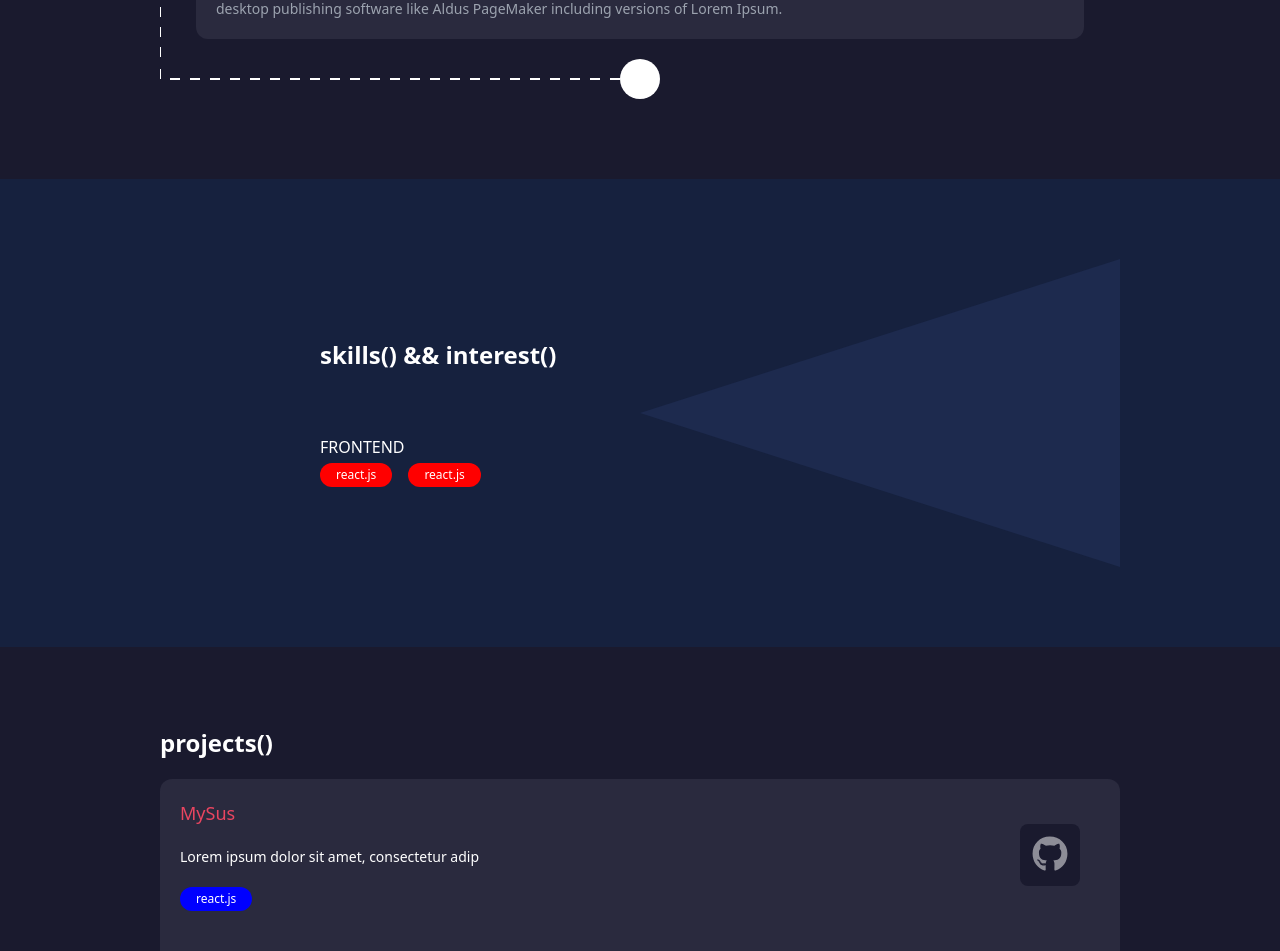
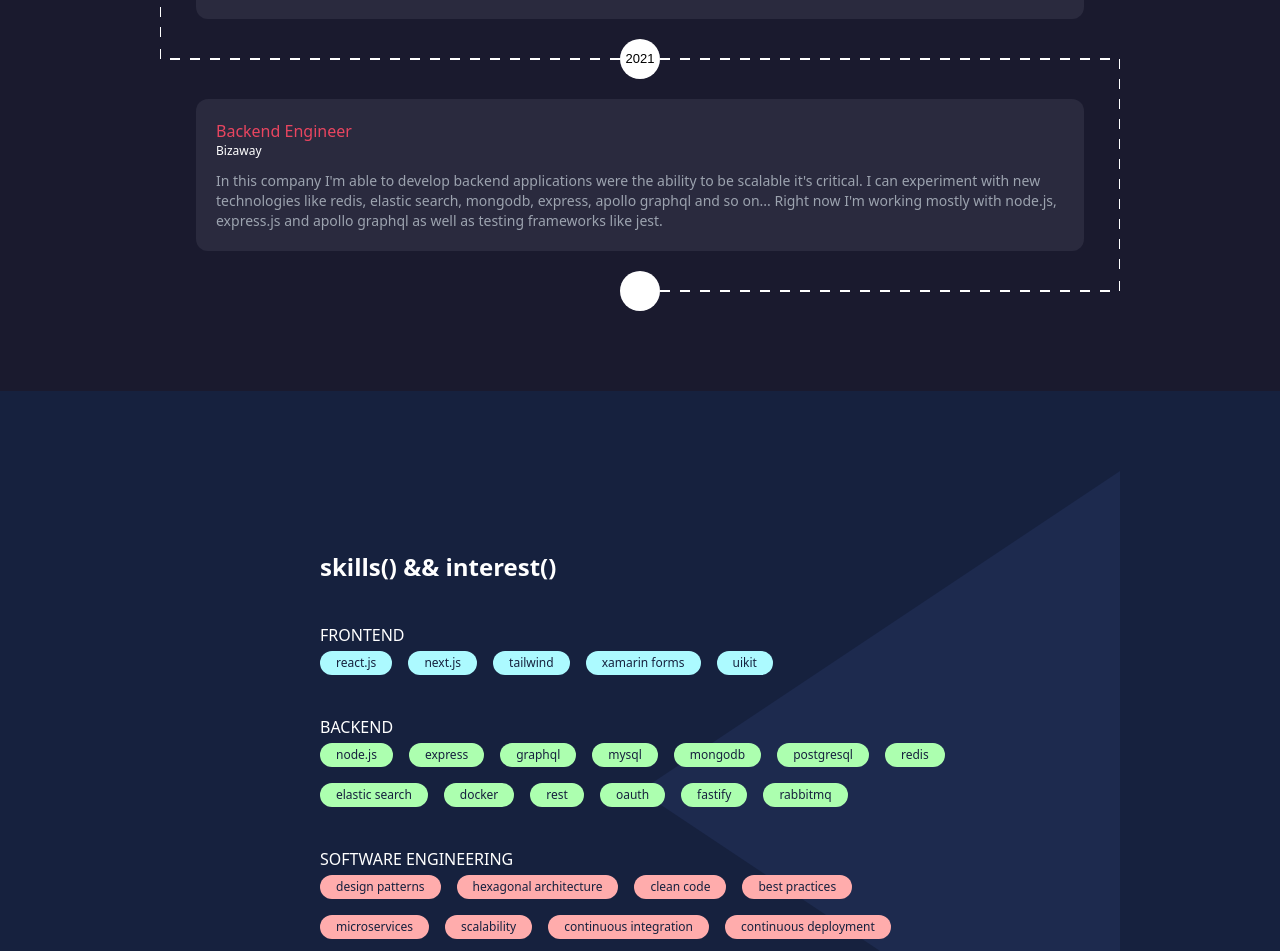
Before and after one commit to dev4l3x/portfolio, a Next.js app: page / in a window 1280 px wide. Shown: the part 1961-2912 px from the top of the page. Built offline with nearby package versions, Linux system fonts and the light colour scheme.

Commit message:
Add dynamic data at build time from a yaml file and replaced the test data

```diff
--- a/components/ProjectsContainer/ProjectsContainer.jsx
+++ b/components/ProjectsContainer/ProjectsContainer.jsx
@@ -20,18 +20,18 @@ const ProjectsContainer = (props) => {
   );
 };
 
-const Project = (props) => {
+const Project = ({ title, description, techs, repo }) => {
   return (
     <div className="grid p-5" style={{ gridTemplateColumns: "auto 100px" }}>
       <div className="flex flex-col gap-4 col-start-1">
         <h2 className="text-lg" style={{ color: "var(--red)" }}>
-          MySus
+          {title}
         </h2>
-        <p className="text-sm my-1">
-          Lorem ipsum dolor sit amet, consectetur adip
-        </p>
-        <div className="flex">
-          <Skill text="react.js" color="blue"></Skill>
+        <p className="text-sm my-1">{description}</p>
+        <div className="flex flex-wrap gap-4">
+          {techs.map((tech) => {
+            return <Skill text={tech.name} color={tech.color}></Skill>;
+          })}
         </div>
       </div>
       <a
@@ -40,7 +40,7 @@ const Project = (props) => {
           styles["github-button"]
         }
         style={{ backgroundColor: "var(--dark)" }}
-        href="https://github.com/dev4l3x"
+        href={repo}
         target="_blank"
       >
         <FontAwesomeIcon
--- a/components/Skill/Skill.jsx
+++ b/components/Skill/Skill.jsx
@@ -1,8 +1,8 @@
 const Skill = ({ text, color }) => {
   return (
     <div
-      className="text-xs w-max h-max py-1 px-4 rounded-full"
-      style={{ backgroundColor: color }}
+      className="text-xs w-auto h-6 py-1 px-4 rounded-full"
+      style={{ backgroundColor: color, color: "var(--bluedark)" }}
     >
       <span>{text}</span>
     </div>
--- a/components/SkillArea/SkillArea.jsx
+++ b/components/SkillArea/SkillArea.jsx
@@ -1,8 +1,8 @@
-const SkillArea = (props) => {
+const SkillArea = ({ area, children }) => {
   return (
     <div>
-      <h2 className="mb-1">FRONTEND</h2>
-      <div className="flex gap-4">{props.children}</div>
+      <h2 className="mb-1 mt-10">{area}</h2>
+      <div className="flex flex-wrap gap-4">{children}</div>
     </div>
   );
 };
--- a/modules/Experience/Experience.jsx
+++ b/modules/Experience/Experience.jsx
@@ -4,12 +4,14 @@ import React, { useState, useEffect } from "react";
 import YearLine from "../../components/YearLine/YearLine";
 import DownLine from "../../components/DownLine";
 
-const Experience = (props) => {
+const Experience = ({ id, experiences }) => {
+  let last_row = 1;
+  let right_direction = false;
   return (
-    <section className="section" id={props.id}>
+    <section className="section" id={id}>
       <h1 className="title mb-10">experience()</h1>
       <div className="grid" style={{ gridTemplateColumns: "36px auto 36px" }}>
-        <YearLine
+        {/* <YearLine
           className="h-10 w-full col-span-3 row-start-1"
           id="test"
           year="2016"
@@ -24,7 +26,7 @@ const Experience = (props) => {
           id="second"
         />
 
-        <ExperiencePill
+        <ExperiencePil
           className="row-start-2 col-start-2 my-5"
           position="Bachelor's degree - Compute Science"
           company="University of Vigo"
@@ -60,7 +62,58 @@ const Experience = (props) => {
           leftSide={true}
           rightSide={false}
           leftConector="up"
-        />
+        /> */}
+        {experiences.map((experience, index) => {
+          right_direction = !right_direction;
+          return (
+            <React.Fragment>
+              <YearLine
+                className={`h-10 w-full col-span-3 row-start-${last_row++}`}
+                year={experience.year}
+                id={`${index}year`}
+                leftSide={index !== 0}
+                rightSide={true}
+                leftConector={
+                  (index !== 0 && !right_direction && "down") ||
+                  (index !== 0 && "up")
+                }
+                rightConector={
+                  (index !== 0 && !right_direction && "up") || "down"
+                }
+              />
+              <ExperiencePill
+                className={`row-start-${last_row} col-start-2 my-5`}
+                position={experience.title}
+                company={experience.place}
+                description={experience.description}
+              />
+              {right_direction && (
+                <DownLine
+                  className={`h-full w-full col-start-3 row-start-${last_row++}`}
+                  isRight={true}
+                  id={`index${index}down`}
+                />
+              )}
+              {!right_direction && (
+                <DownLine
+                  className={`h-full w-full col-start-1 row-start-${last_row++}`}
+                  isRight={false}
+                  id={`index${index}down`}
+                />
+              )}
+              {index === experiences.length - 1 && (
+                <YearLine
+                  className={`h-10 w-full col-span-3 row-start-${last_row++}`}
+                  id={`final${index}`}
+                  leftSide={!right_direction}
+                  rightSide={right_direction}
+                  leftConector={!right_direction && "up"}
+                  rightConector={right_direction && "up"}
+                />
+              )}
+            </React.Fragment>
+          );
+        })}
       </div>
     </section>
   );
--- a/modules/Projects/Projects.jsx
+++ b/modules/Projects/Projects.jsx
@@ -1,12 +1,20 @@
 import ProjectsContainer from "../../components/ProjectsContainer/ProjectsContainer";
 
-const Projects = (props) => {
+const Projects = ({ id, projects }) => {
   return (
-    <section className="section" id={props.id}>
+    <section className="section" id={id}>
       <h1 className="title mb-5">projects()</h1>
       <ProjectsContainer>
-        <ProjectsContainer.Project></ProjectsContainer.Project>
-        <ProjectsContainer.Project></ProjectsContainer.Project>
+        {projects.map((project) => {
+          return (
+            <ProjectsContainer.Project
+              title={project.title}
+              description={project.description}
+              techs={project.techs}
+              repo={project.url}
+            />
+          );
+        })}
       </ProjectsContainer>
     </section>
   );
--- a/modules/Skills/Skills.jsx
+++ b/modules/Skills/Skills.jsx
@@ -2,7 +2,7 @@ import SkillArea from "../../components/SkillArea/SkillArea";
 import Skill from "../../components/Skill/Skill";
 import React, { useState, useEffect } from "react";
 
-const Skills = (props) => {
+const Skills = ({ id, skills }) => {
   useEffect(() => {
     const canvas = document.getElementById("triangle");
     const ctx = canvas.getContext("2d");
@@ -23,19 +23,24 @@ const Skills = (props) => {
     <section
       className="alternative-section"
       style={{ padding: "0 !important" }}
-      id={props.id}
+      id={id}
     >
       <div className="grid grid-cols-2 grid-rows-1">
         <canvas
-          className="col-start-2 row-start-1 w-full h-full"
+          className="col-start-2 row-start-1 w-full h-full z"
           id="triangle"
         ></canvas>
-        <div className="col-span-2 col-start-1 row-start-1 p-10 lg:py-20 lg:px-40">
-          <h1 className="title mb-16">skills() && interest()</h1>
-          <SkillArea>
-            <Skill text="react.js" color="#F00"></Skill>
-            <Skill text="react.js" color="#F00"></Skill>
-          </SkillArea>
+        <div className="col-span-2 col-start-1 row-start-1 p-10 lg:py-20 lg:px-40 z-10">
+          <h1 className="title">skills() && interest()</h1>
+          {skills.map((skill_area) => {
+            return (
+              <SkillArea area={skill_area.title}>
+                {skill_area.techs.map((skill) => {
+                  return <Skill text={skill} color={skill_area.color}></Skill>;
+                })}
+              </SkillArea>
+            );
+          })}
         </div>
       </div>
     </section>
--- /dev/null
+++ b/next.config.js
@@ -0,0 +1,12 @@
+module.exports = {
+  webpack: (config, { buildId, dev, isServer, defaultLoaders, webpack }) => {
+    // Important: return the modified config
+
+    config.module.rules.push({
+      test: /\.yml$/,
+      use: "js-yaml-loader",
+    });
+
+    return config;
+  },
+};
--- a/package.json
+++ b/package.json
@@ -13,6 +13,7 @@
     "@fortawesome/free-solid-svg-icons": "^5.15.3",
     "@fortawesome/react-fontawesome": "^0.1.14",
     "autoprefixer": "^10.2.6",
+    "js-yaml-loader": "^1.2.2",
     "next": "^11.0.1",
     "postcss": "^8.3.5",
     "react": "^17.0.2",
--- a/pages/index.jsx
+++ b/pages/index.jsx
@@ -7,12 +7,9 @@ import Experience from "../modules/Experience/Experience";
 import Skills from "../modules/Skills/Skills";
 import Projects from "../modules/Projects/Projects";
 import Contact from "../modules/Contact/Contact";
+import file from "../resources/data.yml";
 
-function HomePage() {
-  const projects = useRef();
-  const experience = useRef();
-  const skill = useRef();
-
+function HomePage({ experience, projects, skills }) {
   const menu_actions = {
     experience: () => {
       const el = document.getElementById("experience");
@@ -48,12 +45,38 @@ function HomePage() {
       <Navbar onClick={handleNavigationClicked} />
       <Home className="mt-1 sm:mt-10" />
       <About />
-      <Experience id="experience" />
-      <Skills id="skill" />
-      <Projects id="projects" />
+      <Experience id="experience" experiences={experience} />
+      <Skills id="skill" skills={skills} />
+      <Projects id="projects" projects={projects} />
       <Contact />
     </React.Fragment>
   );
 }
 
+export async function getStaticProps() {
+  // we can read files syncronous because this gets executed at build time
+
+  const projects = file.projects;
+  projects.forEach((project) => {
+    project.techs = project.techs.map((tech) => {
+      const skill_info = file.skills.find((skill) =>
+        skill.techs.includes(tech)
+      );
+      const color = (skill_info && skill_info.color) || "#FFF2AC";
+      return {
+        color: color,
+        name: tech,
+      };
+    });
+  });
+
+  return {
+    props: {
+      experience: file.experience,
+      skills: file.skills,
+      projects,
+    },
+  };
+}
+
 export default HomePage;
--- /dev/null
+++ b/resources/data.yml
@@ -0,0 +1,71 @@
+experience:
+  - title: "Bachelor's degree - Computer Science"
+    place: "University of Vigo"
+    description: "Degree on computer science where I was able to learn a lot of things and improve my technical skills, also It helped me
+    a lot with my soft skills too. During this period I was able to learn about data structures, algorithms, AI, security, servers as well as web technologies
+    and frameworks that gave the freedom to start to explore more deeper this subjects.
+    One of the most valuable lessons that I've learnt is to always keep learning."
+    year: 2016
+  - title: "Fullstack Developer"
+    place: "BALIDEA"
+    description: "This was my first touch of contact with the professional enviroment. Here I was able to apply all the knowledge that I've been
+    learning and practicing in my side projects.
+    During this period I started to work developing mobile applications with Xamarin Forms and C# for a private company. After, I worked with web technologies
+    using frameworks like MVC.NET and EntityFramework for the backend and knockout.js, react.js and durandal for the frontend part. After a couple of big projects
+    with theese technologies I made a switch to the Java stack. Here I was working with well knoledged java technologies like Java EE and Spring."
+    year: 2019
+  - title: "Backend Engineer"
+    place: "Bizaway"
+    description: "In this company I'm able to develop backend applications were the ability to be scalable
+    it's critical. I can experiment with new technologies like redis, elastic search, mongodb, express, apollo graphql and so on...
+     Right now I'm working mostly with node.js, express.js and apollo graphql as well as testing frameworks like jest."
+    year: 2021
+skills:
+  - title: "FRONTEND"
+    techs:
+      - "react.js"
+      - "next.js"
+      - "tailwind"
+      - "xamarin forms"
+      - "uikit"
+    color: "#ACFAFF"
+  - title: "BACKEND"
+    techs:
+      - "node.js"
+      - "express"
+      - "graphql"
+      - "mysql"
+      - "mongodb"
+      - "postgresql"
+      - "redis"
+      - "elastic search"
+      - "docker"
+      - "rest"
+      - "oauth"
+      - "fastify"
+      - "rabbitmq"
+    color: "#ACFFAF"
+  - title: "SOFTWARE ENGINEERING"
+    techs:
+      - "design patterns"
+      - "hexagonal architecture"
+      - "clean code"
+      - "best practices"
+      - "microservices"
+      - "scalability"
+      - "continuous integration"
+      - "continuous deployment"
+    color: "#FFACAC"
+  - title: "OTHERS"
+    techs:
+      - "jest"
+    color: "#D1ACFF"
+projects:
+  - title: "Portfolio (this website)"
+    description: "A next.js based project to showcase my skills, experience and projects in one place."
+    url: "https://github.com/dev4l3x/portfolio"
+    techs:
+      - "react.js"
+      - "next.js"
+      - "tailwind"
+      - "continuous deployment"
```
Also changed, not shown: 1 other file (tests, documents, lock files or other folders).
